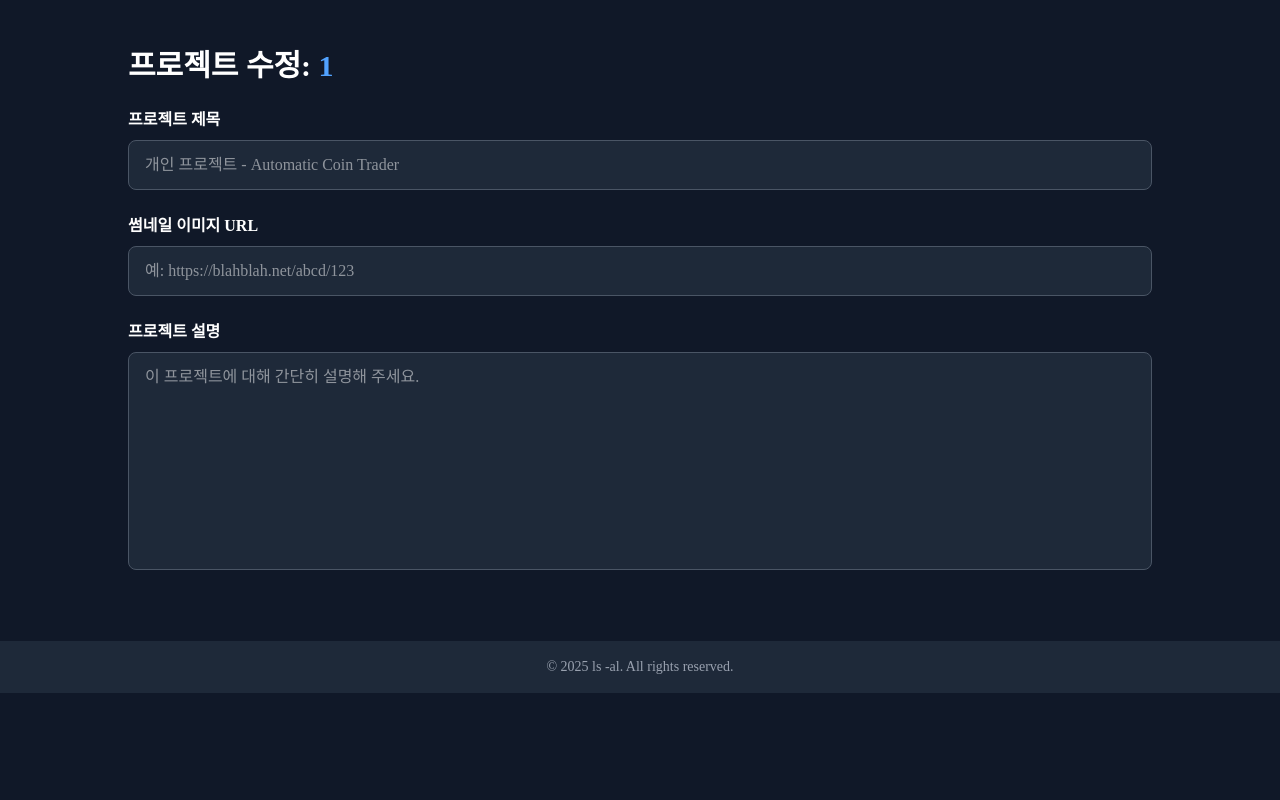
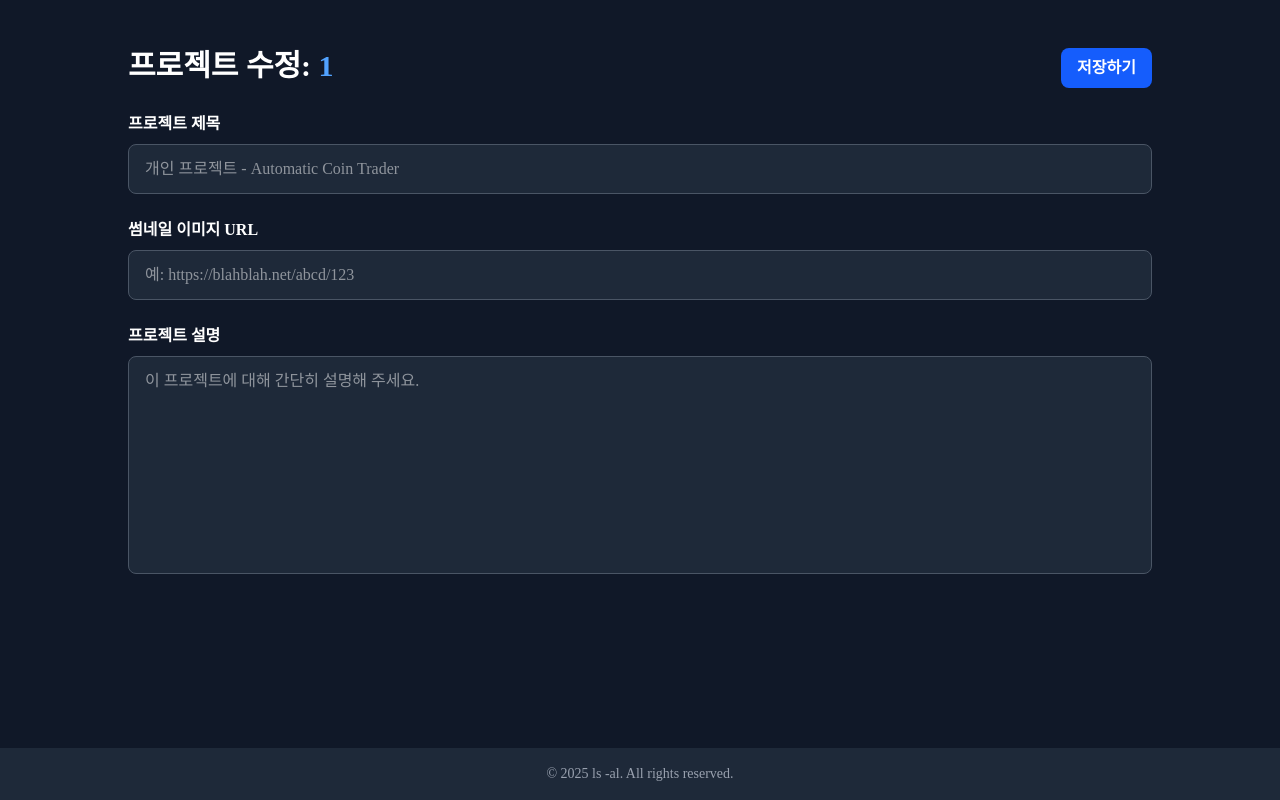
Before and after one commit to MexicoHamburger/lsal, a React (Vite) app in the folder frontend/: page /personal/1/project/1 in a window 1280 px wide. Built offline with nearby package versions, Linux system fonts and the light colour scheme; a web font is replaced by a local one.

Commit message:
Fixed Footer / Minor UI

```diff
--- a/frontend/src/components/Layout.tsx
+++ b/frontend/src/components/Layout.tsx
@@ -7,7 +7,7 @@ type LayoutProps = {
 const Layout = ({ children }: LayoutProps) => {
   return (
     <div className="bg-gray-900 text-white min-h-screen flex flex-col">
-      {children}
+      <main className = "flex-1">{children}</main>
       <footer className="bg-gray-800 text-gray-400 text-sm mt-4 py-4 text-center">
         © 2025 ls -al. All rights reserved.
       </footer>
--- a/frontend/src/pages/ProjectEditPage.tsx
+++ b/frontend/src/pages/ProjectEditPage.tsx
@@ -13,9 +13,12 @@ function ProjectEditPage() {
         <Layout>
             <div className="flex justify-center px-12 py-12">
                 <div className="w-full max-w-screen-lg space-y-6">
-                    <h1 className="text-white-bold text-3xl">
-                        프로젝트 수정: <span className="text-blue-400">{projectid}</span>
-                    </h1>
+                    <div className="flex justify-between">
+                        <h1 className="text-white-bold text-3xl">
+                            프로젝트 수정: <span className="text-blue-400">{projectid}</span>
+                        </h1>
+                        <div className="card-blue-hv cursor-pointer text-white-bold py-2 px-4">저장하기</div>
+                    </div>
                     <div className="space-y-2">
                         <label className="text-white-bold block">프로젝트 제목</label>
                         <input
```
